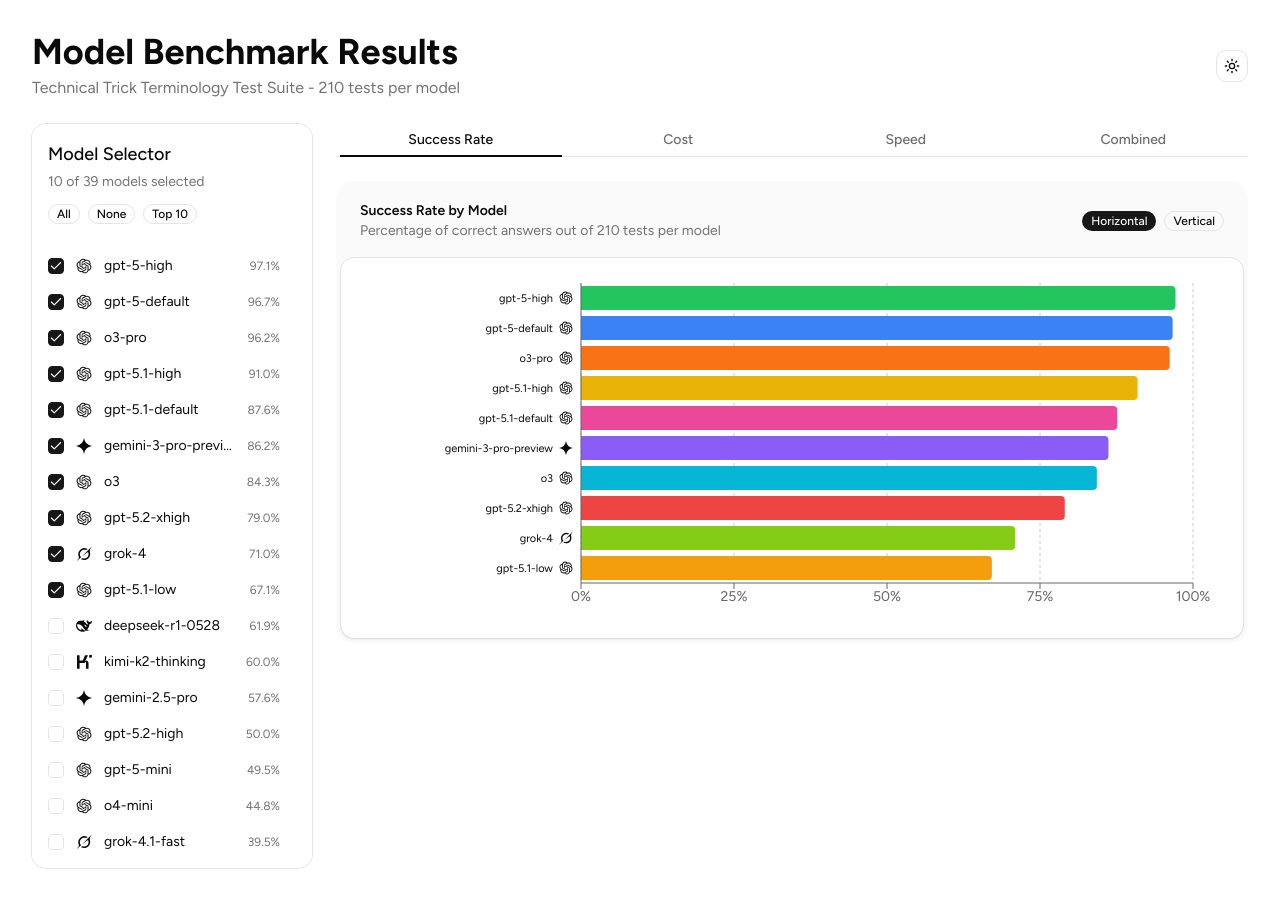
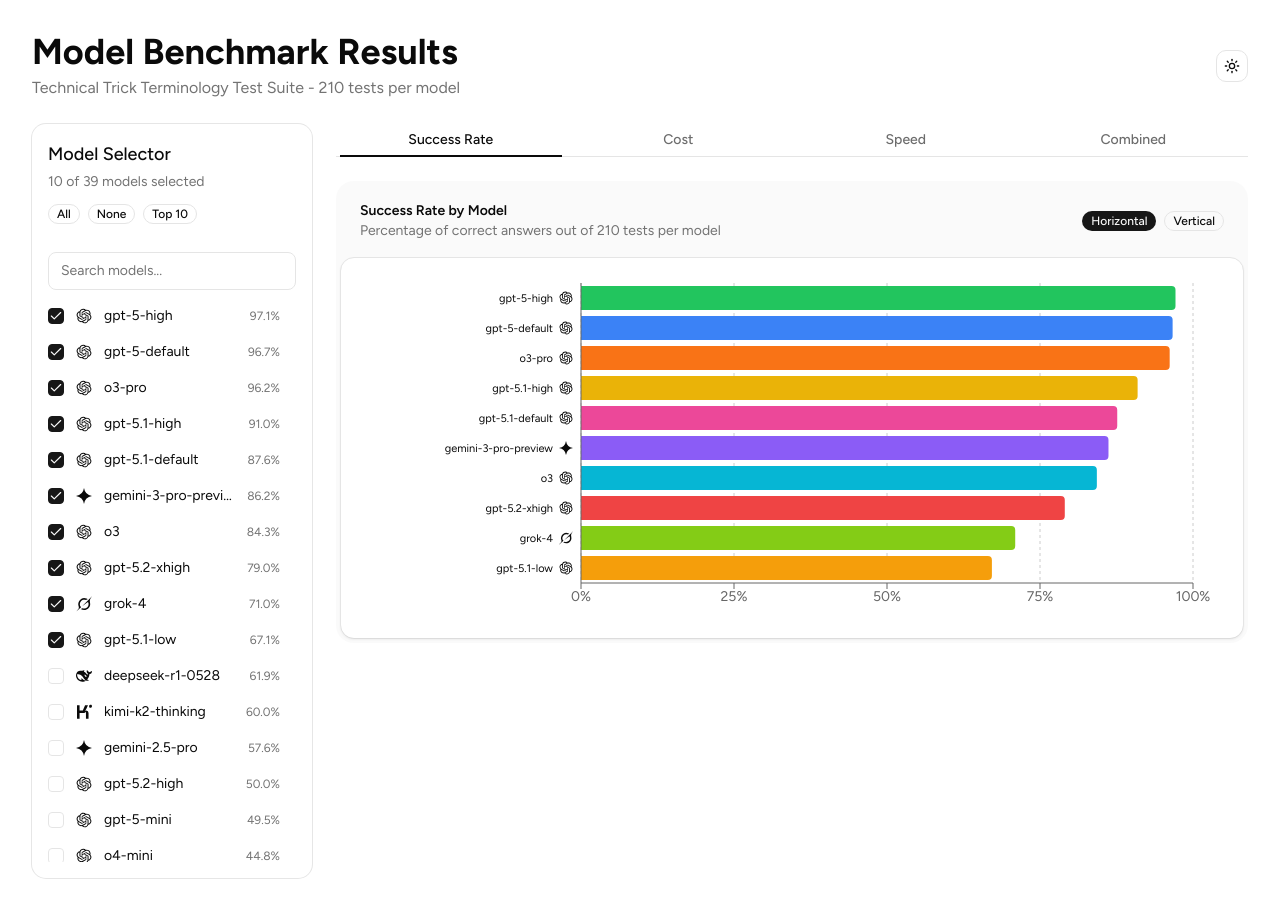
Before and after one commit to Finityno/skatebench-ui, a Next.js app: page / in a window 1280 px wide. Built offline with nearby package versions, Linux system fonts and the light colour scheme.

Commit message:
Search seems to work alright so will just keep it hah

```diff
--- a/components/benchmark-dashboard.tsx
+++ b/components/benchmark-dashboard.tsx
@@ -538,6 +538,7 @@ export default function BenchmarkDashboard() {
   );
   const [hoveredPoint, setHoveredPoint] = useState<string | null>(null);
   const [isHorizontal, setIsHorizontal] = useState(true);
+  const [searchQuery, setSearchQuery] = useState("");
 
   const [zoomArea, setZoomArea] = useState<{
     x1: number | null;
@@ -622,6 +623,14 @@ export default function BenchmarkDashboard() {
       }))
       .sort((a, b) => a.speedSeconds - b.speedSeconds);
   }, [filteredData]);
+
+  const filteredModelList = useMemo(() => {
+    if (!searchQuery.trim()) return benchmarkData;
+    const query = searchQuery.toLowerCase();
+    return benchmarkData.filter((item) =>
+      item.model.toLowerCase().includes(query),
+    );
+  }, [searchQuery]);
 
   const yAxisWidth = useMemo(() => {
     const longest = getLongestModelNameLength(filteredData);
@@ -747,10 +756,20 @@ export default function BenchmarkDashboard() {
                 </Badge>
               </div>
             </CardHeader>
-            <CardContent>
-              <ScrollArea className="h-[400px] xl:h-[600px] pr-4">
+            <CardContent className="space-y-3">
+              <input
+                type="text"
+                placeholder="Search models..."
+                value={searchQuery}
+                onChange={(e) => setSearchQuery(e.target.value)}
+                className="w-full px-3 py-2 text-sm rounded-md border border-border bg-background placeholder:text-muted-foreground focus:outline-none focus:ring-2 focus:ring-ring focus:ring-offset-2 focus:ring-offset-background"
+              />
+              <ScrollArea className="h-[360px] xl:h-[560px] pr-4">
                 <div className="space-y-2">
-                  {benchmarkData.map((item, index) => {
+                  {filteredModelList.map((item) => {
+                    const index = benchmarkData.findIndex(
+                      (b) => b.model === item.model,
+                    );
                     const ProviderIcon = getProviderIconByModelName(item.model);
                     return (
                       <div
```
